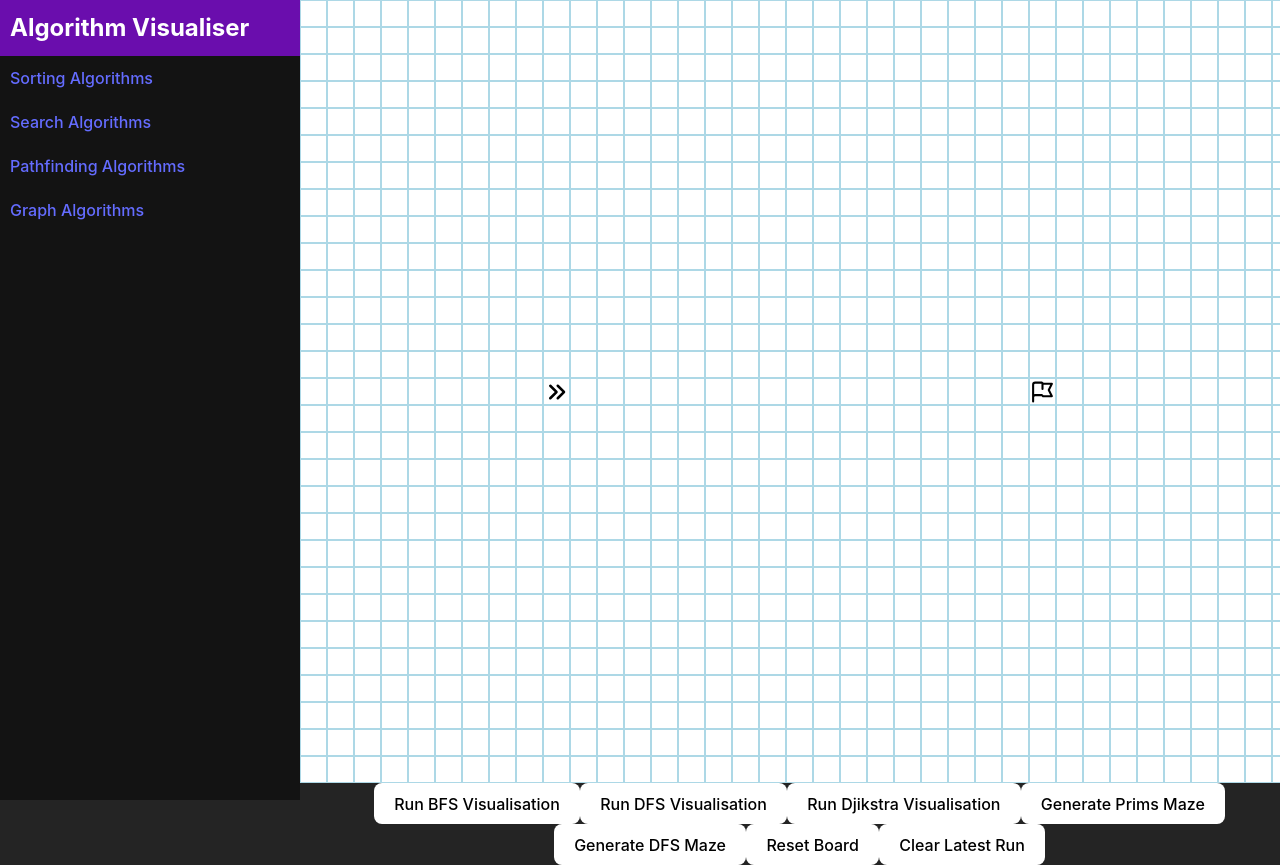
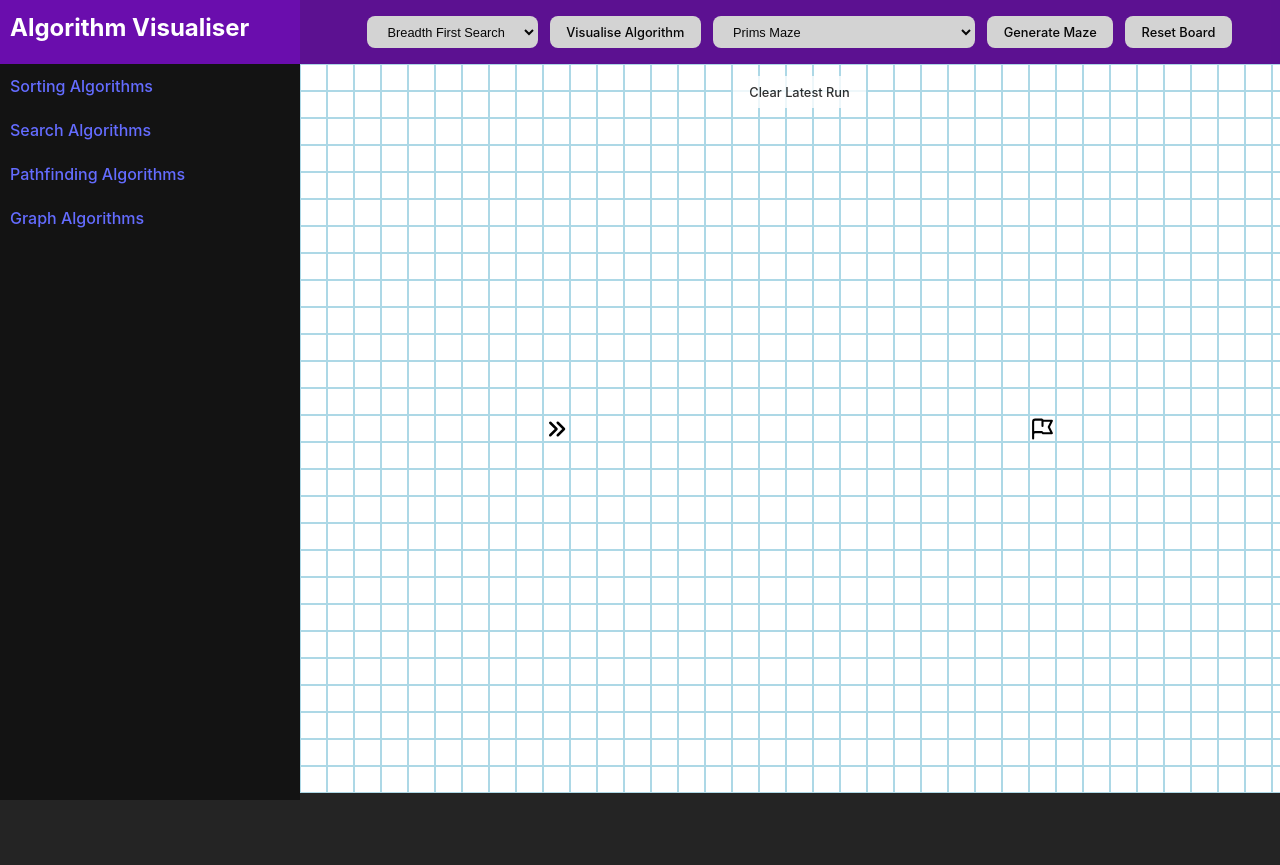
Before and after one commit to A-Georgiou/Algorithm-Visualiser, a React (Vite) app: page /#/pathfinding in a window 1280 px wide. After the commit the page ends 800 px from the top, so only its background shows below. Built offline with nearby package versions, Linux system fonts and the light colour scheme.

Commit message:
Lot's of week gone by changes
Introduce new maze generation algorithms:

* Introduce Kruskals Algorithm
* Introduce Recursive Division Algorithm (with biased versions)

```diff
--- /dev/null
+++ b/src/algorithms/mazes/KruskalsMazeGeneration.ts
@@ -0,0 +1,93 @@
+import { Cell, initialiseAllWalls } from '../utils/PathfindingUtils';
+
+type Maze = Cell[][];
+
+class DSU {
+    parent: number[];
+    rank: number[];
+
+    constructor(size: number) {
+        this.parent = new Array(size).fill(0).map((_, index) => index);
+        this.rank = new Array(size).fill(0);
+    }
+
+    find(x: number): number {
+        if (this.parent[x] !== x) {
+            this.parent[x] = this.find(this.parent[x]);
+        }
+        return this.parent[x];
+    }
+
+    union(x: number, y: number): void {
+        const rootX = this.find(x);
+        const rootY = this.find(y);
+
+        if (rootX !== rootY) {
+            if (this.rank[rootX] > this.rank[rootY]) {
+                this.parent[rootY] = rootX;
+            } else if (this.rank[rootX] < this.rank[rootY]) {
+                this.parent[rootX] = rootY;
+            } else {
+                this.parent[rootY] = rootX;
+                this.rank[rootX]++;
+            }
+        }
+    }
+}
+
+function isInsideMaze(maze: Maze, row: number, col: number): boolean {
+    return row >= 0 && row < maze.length && col >= 0 && col < maze[0].length;
+}
+
+function getEdges(maze: Maze): [number, number, number, number][] {
+    const edges: [number, number, number, number][] = [];
+    for (let row = 0; row < maze.length; row++) {
+        for (let col = 0; col < maze[row].length; col++) {
+            if (row % 2 === 1 && col % 2 === 1) {
+                if (isInsideMaze(maze, row + 2, col)) {
+                    edges.push([row, col, row + 2, col]);
+                }
+                if (isInsideMaze(maze, row, col + 2)) {
+                    edges.push([row, col, row, col + 2]);
+                }
+            }
+        }
+    }
+    return edges;
+}
+
+function connectCells(maze: Maze, cell1: { row: number, col: number }, cell2: { row: number, col: number }): void {
+    const betweenRow = Math.floor((cell1.row + cell2.row) / 2);
+    const betweenCol = Math.floor((cell1.col + cell2.col) / 2);
+    maze[betweenRow][betweenCol].wall = false;
+    maze[cell1.row][cell1.col].wall = false;
+    maze[cell2.row][cell2.col].wall = false;
+}
+
+export function kruskalsMazeGeneration(maze: Maze, startCell: Cell, endCell: Cell, setMaze: (arr: Maze) => void): void {
+    if (maze.length < 3 || maze[0].length < 3) {
+        return;
+    }
+    initialiseAllWalls(maze);
+
+    const edges = getEdges(maze);
+    const dsu = new DSU(maze.length * maze[0].length);
+
+    while (edges.length > 0) {
+        const randomIndex = Math.floor(Math.random() * edges.length);
+        const [row1, col1, row2, col2] = edges[randomIndex];
+        edges.splice(randomIndex, 1);
+
+        const cellIndex1 = row1 * maze[0].length + col1;
+        const cellIndex2 = row2 * maze[0].length + col2;
+
+        if (dsu.find(cellIndex1) !== dsu.find(cellIndex2)) {
+            dsu.union(cellIndex1, cellIndex2);
+            connectCells(maze, { row: row1, col: col1 }, { row: row2, col: col2 });
+        }
+    }
+
+    maze[startCell.row][startCell.col].wall = false;
+    maze[endCell.row][endCell.col].wall = false;
+    setMaze([...maze]);
+}
--- a/src/algorithms/mazes/PrimsMazeGeneration.ts
+++ b/src/algorithms/mazes/PrimsMazeGeneration.ts
@@ -1,4 +1,4 @@
-import { Cell } from '../utils/PathfindingUtils';
+import { Cell, initialiseAllWalls } from '../utils/PathfindingUtils';
 
 type Maze = Cell[][];
 
@@ -40,14 +40,6 @@ function getNeighbors(maze: Maze, row: number, col: number): [number, number][]
     return neighbors;
 }
 
-function initialiseAllWalls(maze: Maze): void {
-    for (let row = 0; row < maze.length; row++) {
-        for (let col = 0; col < maze[row].length; col++) {
-            maze[row][col].wall = true;
-        }
-    }
-}
-
 function connectCells(maze: Maze, cell1: { row: number, col: number }, cell2: { row: number, col: number }): void {
     const betweenRow = Math.floor((cell1.row + cell2.row) / 2);
     const betweenCol = Math.floor((cell1.col + cell2.col) / 2);
--- /dev/null
+++ b/src/algorithms/mazes/RecursiveDivisionMazeGeneration.ts
@@ -0,0 +1,94 @@
+import { Cell, initialiseAllWalls } from '../utils/PathfindingUtils';
+
+type Maze = Cell[][];
+
+// Initialize edges as walls
+function initialiseEdges(maze: Maze): void {
+    for (let row = 0; row < maze.length; row++) {
+        maze[row][maze[row].length - 1].wall = true;
+        maze[row][0].wall = true;
+    }
+
+    for (let col = 0; col < maze[0].length; col++) {
+        maze[0][col].wall = true;
+        maze[maze.length - 1][col].wall = true;
+    }
+}
+
+// Add a horizontal wall with a single passage
+function addHorizontalWall(maze: Maze, y: number, xStart: number, xEnd: number, passageX: number): void {
+    for (let x = xStart; x <= xEnd; x++) {
+        if (x !== passageX) {
+            maze[y][x].wall = true;
+        } else {
+            maze[y][x].wall = false;
+        }
+    }
+}
+
+// Add a vertical wall with a single passage
+function addVerticalWall(maze: Maze, x: number, yStart: number, yEnd: number, passageY: number): void {
+    for (let y = yStart; y <= yEnd; y++) {
+        if (y !== passageY) {
+            maze[y][x].wall = true;
+        } else {
+            maze[y][x].wall = false;
+        }
+    }
+}
+
+// Recursive function to divide the maze
+function recursiveDivision(maze: Maze, xStart: number, yStart: number, width: number, height: number, chooseOrientation: (width: number, height: number) => boolean): void {
+    if (width <= 2 || height <= 2) {
+        return;
+    }
+
+    const horizontal = chooseOrientation(width, height);
+    if (horizontal) {
+        const y = Math.floor(randomNumber(yStart, yStart + height - 1) / 2) * 2;
+        const passageX = Math.floor(randomNumber(xStart, xStart + width - 1) / 2) * 2 + 1;
+        addHorizontalWall(maze, y, xStart, xStart + width - 1, passageX);
+
+        recursiveDivision(maze, xStart, yStart, width, y - yStart, chooseOrientation);
+        recursiveDivision(maze, xStart, y + 1, width, yStart + height - y - 1, chooseOrientation);
+    } else {
+        const x = Math.floor(randomNumber(xStart, xStart + width - 1) / 2) * 2;
+        const passageY = Math.floor(randomNumber(yStart, yStart + height - 1) / 2) * 2 + 1;
+        addVerticalWall(maze, x, yStart, yStart + height - 1, passageY);
+
+        recursiveDivision(maze, xStart, yStart, x - xStart, height, chooseOrientation);
+        recursiveDivision(maze, x + 1, yStart, xStart + width - x - 1, height, chooseOrientation);
+    }
+}
+
+// Function to create a biased chooseOrientation function
+function createUseBiasOrientationFunction(bias: number) {
+    return function (): boolean {
+        return Math.random() > bias;
+    };
+}
+
+function nonBiasedOrientationFunction(width: number, height: number): boolean {
+    if (width < height) return true;
+    if (height < width) return false;
+    return Math.random() < 0.5;
+}
+
+// Generate a random number within a range
+function randomNumber(min: number, max: number): number {
+    return Math.floor(Math.random() * (max - min + 1) + min);
+}
+
+// Main function to generate the maze using recursive division
+export function recursiveDivisionMazeGeneration(maze: Maze, startCell: Cell, endCell: Cell, setMaze: (arr: Maze) => void, bias: number = 0.5): void {
+    if (maze.length < 3 || maze[0].length < 3) {
+        return;
+    }
+    initialiseAllWalls(maze, false);
+    initialiseEdges(maze);
+    const chooseOrientation = bias === 0.5 ? nonBiasedOrientationFunction : createUseBiasOrientationFunction(bias);
+    recursiveDivision(maze, 1, 1, maze[0].length - 2, maze.length - 2, chooseOrientation);
+    maze[startCell.row][startCell.col].wall = false;
+    maze[endCell.row][endCell.col].wall = false;
+    setMaze([...maze]);
+}
--- a/src/algorithms/utils/PathfindingUtils.ts
+++ b/src/algorithms/utils/PathfindingUtils.ts
@@ -56,3 +56,11 @@ export function getOptimalPath(maze: Cell[][], startCell: Cell, endCell: Cell):
 
     return optimalPath;
 }
+
+export function initialiseAllWalls(maze: Cell[][], setWall: boolean = true): void {
+    for (let row = 0; row < maze.length; row++) {
+        for (let col = 0; col < maze[row].length; col++) {
+            maze[row][col].wall = setWall;
+        }
+    }
+}
--- a/src/components/ControlPanel.tsx
+++ b/src/components/ControlPanel.tsx
@@ -1,5 +1,5 @@
 // ControlPanel.tsx
-import React from 'react';
+import React, { useState } from 'react';
 import { Algorithm } from '../utils/AlgorithmEnum';
 
 interface ButtonLayoutProps {
@@ -9,15 +9,36 @@ interface ButtonLayoutProps {
 }
 
 const ControlPanel: React.FC<ButtonLayoutProps> = ({ triggerAlgorithm, generateTable, clearLatestRun}) => {
+    const [pathfindingAlgorithm, setPathfindingAlgorithm] = useState<Algorithm>(Algorithm.BFS);
+    const [mazeAlgorithm, setMazeAlgorithm] = useState<Algorithm>(Algorithm.PRIMS_MAZE);
+
+    function runPathfindingAlgorithm(){
+        triggerAlgorithm(pathfindingAlgorithm);
+    }
+
+    function generateMaze(){
+        triggerAlgorithm(mazeAlgorithm);
+    }
+
     return (
-        <div>
-            <button onClick={() => triggerAlgorithm(Algorithm.BFS)} style={{backgroundColor: 'white', color: 'black'}}>Run BFS Visualisation</button>
-            <button onClick={() => triggerAlgorithm(Algorithm.BFS)} style={{backgroundColor: 'white', color: 'black'}}>Run DFS Visualisation</button>
-            <button onClick={() => triggerAlgorithm(Algorithm.DIJKSTRA)} style={{backgroundColor: 'white', color: 'black'}}>Run Djikstra Visualisation</button>
-            <button onClick={() => triggerAlgorithm(Algorithm.PRIMS_MAZE)} style={{backgroundColor: 'white', color: 'black'}}>Generate Prims Maze</button>
-            <button onClick={() => triggerAlgorithm(Algorithm.DFS_MAZE)} style={{backgroundColor: 'white', color: 'black'}}>Generate DFS Maze</button>
-            <button onClick={() => generateTable()} style={{backgroundColor: 'white', color: 'black'}}>Reset Board</button>
-            <button onClick={() => clearLatestRun()} style={{backgroundColor: 'white', color: 'black'}}>Clear Latest Run</button>
+        <div className="floating-control-panel">
+            <select id="pathfinding-selector" className="control-panel-select" onChange={(event) => {setPathfindingAlgorithm(event.target.value as Algorithm)}}>
+                <option value={Algorithm.BFS}>Breadth First Search</option>
+                <option value={Algorithm.DFS}>Depth First Search</option>
+                <option value={Algorithm.DIJKSTRA}>Djikstra</option>
+            </select>
+            <button className="control-panel-btn" onClick={() => runPathfindingAlgorithm()}>Visualise Algorithm</button>
+            <select id="maze-selector" className="control-panel-select" onChange={(event) => {setMazeAlgorithm(event.target.value as Algorithm)}}>
+                <option value={Algorithm.PRIMS_MAZE}>Prims Maze</option>
+                <option value={Algorithm.DFS_MAZE}>DFS Maze</option>
+                <option value={Algorithm.KRUSKAL_MAZE}>Kruskals Maze</option>
+                <option value={Algorithm.RECURSIVE_DIVISION_MAZE}>Recursive Division Maze</option>
+                <option value={Algorithm.RECURSIVE_DIVISION_MAZE_HORIZONTAL_BIAS}>Recursive Division Maze (Horizontal)</option>
+                <option value={Algorithm.RECURSIVE_DIVISION_MAZE_VERTICAL_BIAS}>Recursive Division Maze (Vertical)</option>
+            </select>
+            <button className="control-panel-btn" onClick={() => generateMaze()}>Generate Maze</button>
+            <button className="control-panel-btn" onClick={() => generateTable()}>Reset Board</button>
+            <button className="control-panel-btn" onClick={() => clearLatestRun()}>Clear Latest Run</button>
         </div>
     );
 };
--- a/src/pages/Navbar.tsx
+++ b/src/pages/Navbar.tsx
@@ -1,12 +1,13 @@
 import React from 'react';
 import '../styles/navbar.css';
 import { Outlet, Link } from "react-router-dom";
-
 const Navbar: React.FC = () => {
     return (
         <>
         <nav className='navbar'>
-            <h2>Algorithm Visualiser</h2>
+            <div className='navbar-header'>
+                <h2>Algorithm Visualiser</h2>
+            </div>
             <ul>
                 <li><Link to="/sorting">Sorting Algorithms</Link></li>
                 <li><Link to="/search">Search Algorithms</Link></li>
--- a/src/pages/PathfindingVisualiser.tsx
+++ b/src/pages/PathfindingVisualiser.tsx
@@ -91,13 +91,13 @@ const PathfindingVisualiser: React.FC = () => {
 
     return (
         <div>
+            <ControlPanel triggerAlgorithm={triggerAlgorithm} generateTable={generateTable} clearLatestRun={clearLatestRun}/>
             <MazeGrid
                 maze={maze}
                 handleMouseDown={handleMouseDown}
                 handleMouseEnter={handleMouseEnter}
                 handleMouseUp={handleMouseUp}
             />
-            <ControlPanel triggerAlgorithm={triggerAlgorithm} generateTable={generateTable} clearLatestRun={clearLatestRun}/>
         </div>
     );
 };
--- a/src/styles/navbar.css
+++ b/src/styles/navbar.css
@@ -8,10 +8,14 @@
     text-align: left;
 }
 
-.navbar > h2 {
+.navbar > div > h2 {
     padding: 10px;
     margin: 0;
     color: #fff;
+}
+
+.navbar-header{
+    height: 64px;
     background-color: #6A0DAD;
 }
 
--- a/src/styles/pathfinding.css
+++ b/src/styles/pathfinding.css
@@ -10,3 +10,33 @@
     display: flex;
     flex-direction: column;
 }
+
+.control-panel-btn{
+    color: black;
+    background: white;
+    margin: 12px 6px;
+    font-size: .8em;
+    height: 32px;
+    padding: 0 1.2em;
+}
+
+.control-panel-select {
+    border-radius: 8px;
+    border: 1px solid transparent;
+    padding: 0 1.2em;
+    font-size: .8em;
+    background-color: white;
+    color: black;
+    cursor: pointer;
+    transition: border-color 0.25s;
+    margin: 16px 6px;
+    height: 32px;
+}
+
+.floating-control-panel{
+    width: 100%;
+    height: 64px;
+    background-color: #6A0DAD;
+    opacity: 80%;
+    transition: .5s;
+}
--- a/src/utils/AlgorithmEnum.ts
+++ b/src/utils/AlgorithmEnum.ts
@@ -3,5 +3,9 @@ export enum Algorithm {
     DIJKSTRA = 'dijkstra',
     DFS = 'dfs',
     PRIMS_MAZE = 'primsMaze',
-    DFS_MAZE = 'dfsMaze'
+    DFS_MAZE = 'dfsMaze',
+    KRUSKAL_MAZE = 'kruskalMaze',
+    RECURSIVE_DIVISION_MAZE = 'recursiveDivision',
+    RECURSIVE_DIVISION_MAZE_HORIZONTAL_BIAS = 'recursiveDivisionHorizontalBias',
+    RECURSIVE_DIVISION_MAZE_VERTICAL_BIAS = 'recursiveDivisionVerticalBias',
 }
--- a/src/utils/mazeHooks.ts
+++ b/src/utils/mazeHooks.ts
@@ -36,7 +36,7 @@ const mazeHooks = (width: number, height: number) => {
     }
 
     function generateTable() {
-        let flatHeight = Math.floor((height - 26) / 26);
+        let flatHeight = Math.floor((height - (26+64)) / 26);
         if (flatHeight % 2 === 0) flatHeight += 1;
         let flatWidth = Math.floor((width - 326) / 26);
         if (flatWidth % 2 === 0) flatWidth += 1;
--- a/src/utils/pathfindingAlgorithmHooks.ts
+++ b/src/utils/pathfindingAlgorithmHooks.ts
@@ -5,6 +5,8 @@ import { Dijkstra } from '../algorithms/pathfinding/Dijkstra.ts';
 import { DepthFirstSearch } from '../algorithms/pathfinding/DepthFirstSearch.ts';
 import { primsMazeGeneration } from '../algorithms/mazes/PrimsMazeGeneration.ts';
 import { dfsMazeGeneration } from '../algorithms/mazes/DFSMazeGeneration.ts';
+import { kruskalsMazeGeneration } from '../algorithms/mazes/KruskalsMazeGeneration.ts';
+import { recursiveDivisionMazeGeneration } from '../algorithms/mazes/RecursiveDivisionMazeGeneration.ts';
 import { Algorithm } from '../utils/AlgorithmEnum.ts';
 
 interface PathfindingAlgorithmHooksProps {
@@ -51,6 +53,18 @@ const pathfindingAlgorithmHooks = ({
             [Algorithm.DFS_MAZE]: () => {
                 dfsMazeGeneration(maze, startCell, endCell, setMaze);
             },
+            [Algorithm.KRUSKAL_MAZE]: () => {
+                kruskalsMazeGeneration(maze, startCell, endCell, setMaze);
+            },
+            [Algorithm.RECURSIVE_DIVISION_MAZE]: () => {
+                recursiveDivisionMazeGeneration(maze, startCell, endCell, setMaze);
+            },
+            [Algorithm.RECURSIVE_DIVISION_MAZE_HORIZONTAL_BIAS]: () => {
+                recursiveDivisionMazeGeneration(maze, startCell, endCell, setMaze, 0.4);
+            },
+            [Algorithm.RECURSIVE_DIVISION_MAZE_VERTICAL_BIAS]: () => {
+                recursiveDivisionMazeGeneration(maze, startCell, endCell, setMaze, 0.6);
+            }
         };
 
         algorithmMap[algorithm]?.();
```
